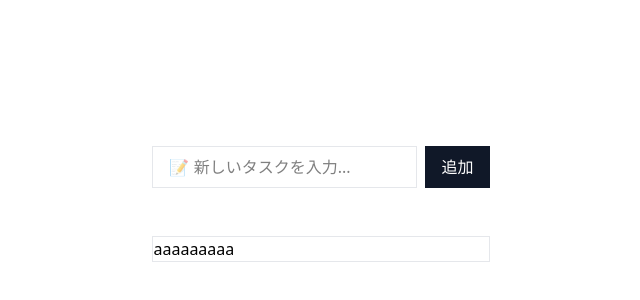
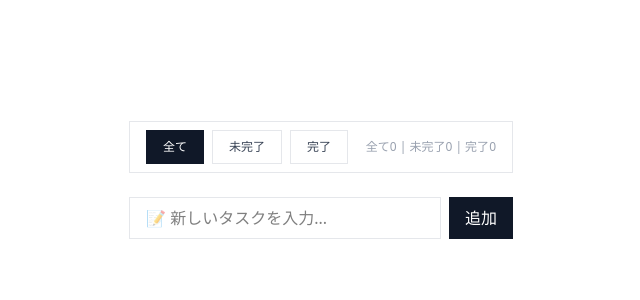
Before and after one commit to oguratakayuki-flaretech/todo-app-scrum, a Next.js app in the folder frontend/: page / in a window 1280 px wide. Shown: the part 196-496 px from the top of the page, without its empty margins (319-959 px from the left). Built offline with nearby package versions, Linux system fonts and the light colour scheme.

Commit message:
フィルター機能の実装

```diff
--- a/frontend/app/components/FilterBar.tsx
+++ b/frontend/app/components/FilterBar.tsx
@@ -1,18 +1,47 @@
 // 型定義
-import type { Filter } from "../types";
+import type { Filter, Task } from "../types";
 
 // Props
 type Props = {
   filter: Filter;
   setFilter: (value: Filter) => void;
+  tasks: Task[];
 };
 
-export const FilterBar = ({ filter, setFilter }: Props) => {
+export const FilterBar = ({ filter, setFilter, tasks }: Props) => {
+  // ボタンの状態を配列としてまとめる
+  const filterOptions = [
+    { type: "all" as const, label: "全て" },
+    { type: "active" as const, label: "未完了" },
+    { type: "completed" as const, label: "完了" },
+  ];
+  // 画面に表示する前に、あらかじめそれぞれの数を計算しておく
+  const totalCount = tasks.length;
+  const activeCount = tasks.filter((task) => !task.completed).length;
+  const completeCount = tasks.filter((task) => task.completed).length;
   return (
-    <div className="border border-gray-200">
-      <button>aaa</button>
-      <button>aaa</button>
-      <button>aaa</button>
+    <div className="flex items-center border border-gray-200 px-4 py-2 mb-6">
+      {/* ボタン */}
+      <div className="flex gap-2 mr-auto">
+        {/* 配列をループ（map）して、自動で3つのボタンを生成する */}
+        {filterOptions.map((option) => (
+          <button
+            key={option.type}
+            className={`border text-xs px-4 py-2 transition-colors ${
+              filter === option.type
+                ? "bg-gray-900 border-gray-900 text-white"
+                : "bg-white border-gray-200 text-gray-700"
+            }`}
+            onClick={() => setFilter(option.type)}
+          >
+            {option.label}
+          </button>
+        ))}
+      </div>
+      {/* フィルタリング結果 */}
+      <div className="text-xs text-gray-400">
+        全て{totalCount} | 未完了{activeCount} | 完了{completeCount}
+      </div>
     </div>
   );
 };
--- a/frontend/app/components/InputForm.tsx
+++ b/frontend/app/components/InputForm.tsx
@@ -12,7 +12,7 @@ export const InputForm = ({ input, setInput, addTask }: Props) => {
     <div className="flex gap-2 mb-6">
       {/* 入力欄 */}
       <input
-        className="border border-gray-200 px-4 py-2 outline-none"
+        className="border border-gray-200 px-4 py-2 outline-none flex-1"
         placeholder="📝 新しいタスクを入力..."
         value={input}
         onChange={(e: React.ChangeEvent<HTMLInputElement>) =>
--- a/frontend/app/page.tsx
+++ b/frontend/app/page.tsx
@@ -33,23 +33,24 @@ export default function Home() {
     setTasks(tasks.filter((task) => task.id !== id));
   };
   // フィルターで表示タスクを切り替え
-  const filteredTask = tasks.filter((task) => {
+  const filteredTasks = tasks.filter((task) => {
     if (filter === "all") return true;
     if (filter === "active") return !task.completed;
     if (filter === "completed") return task.completed;
   });
   return (
     <main className="flex min-h-screen items-center justify-center">
-      <div className="max-w-md">
+      <div className="max-w-sm w-full">
+        {/* フィルター */}
+        <FilterBar filter={filter} setFilter={setFilter} tasks={tasks} />
         {/* 入力欄 */}
         <InputForm input={input} setInput={setInput} addTask={addTask} />
         {/* タスク一覧 */}
         <TaskList
-          tasks={tasks}
+          tasks={filteredTasks}
           toggleTask={toggleTask}
           deleteTask={deleteTask}
         />
-        <FilterBar filter={filter} setFilter={setFilter} />
       </div>
     </main>
   );
```
